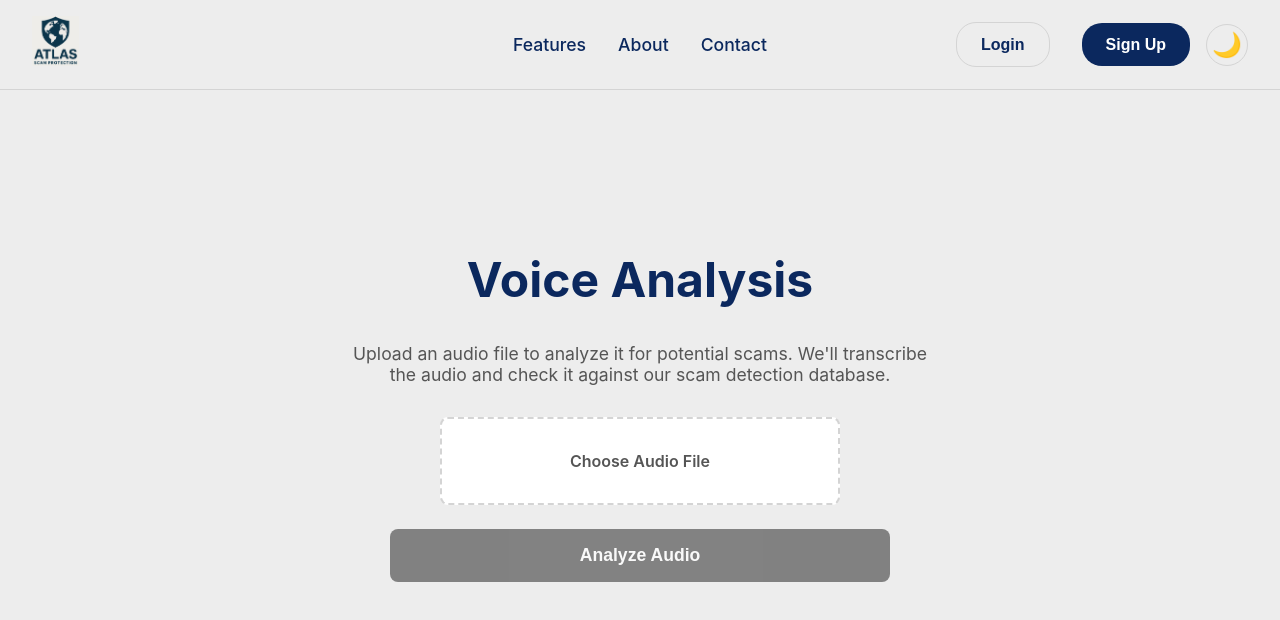
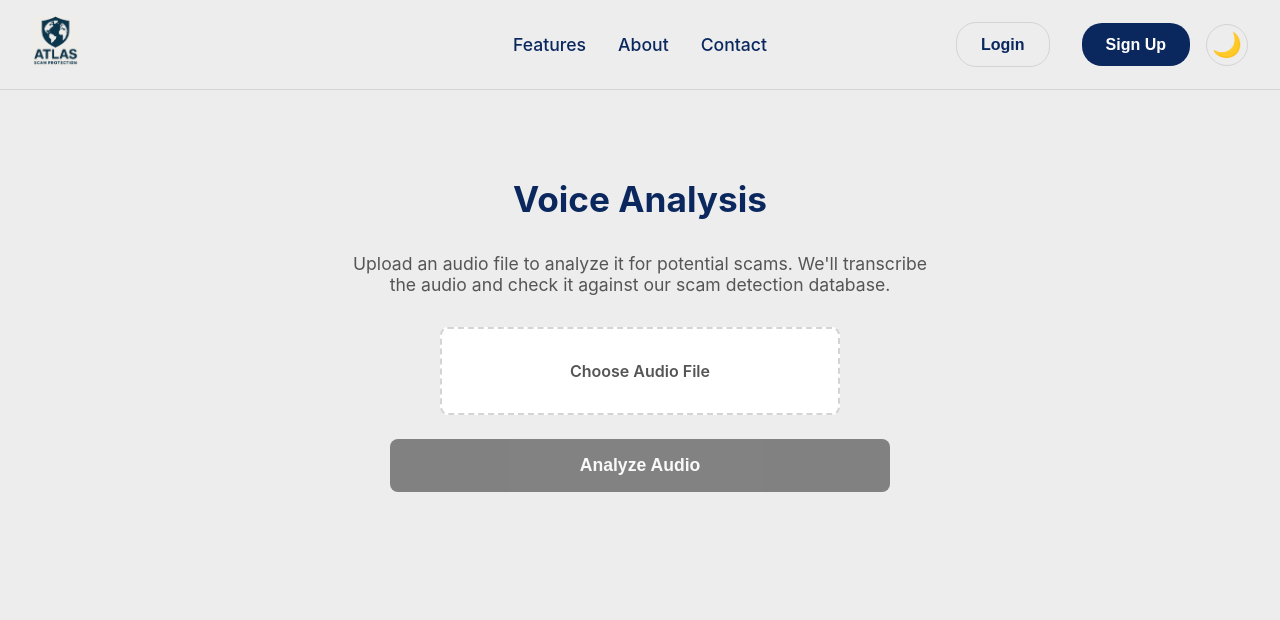
Before and after one commit to AidenBrown21/AtlasChrome, a React (Create React App) app in the folder frontend/: page /voice in a window 1280 px wide. Shown: the top 620 px of the page. Built offline with nearby package versions, Linux system fonts and the light colour scheme; no server answers.

Commit message:
Made desktop more consistent in analysis screens

```diff
--- a/frontend/src/pages/TextAnalysis.css
+++ b/frontend/src/pages/TextAnalysis.css
@@ -164,10 +164,6 @@ body {
 }
 
 @media (min-width: 768px) {
-  .text-analysis-container {
-    padding-top: 8rem;
-  }
-
   .info-section h2 {
     font-size: 2rem;
   }
--- a/frontend/src/pages/VoiceAnalysis.css
+++ b/frontend/src/pages/VoiceAnalysis.css
@@ -163,12 +163,3 @@
 .result-container p strong {
     color: var(--text-color);
 }
-
-@media (min-width: 768px) {
-  .voice-analysis-container {
-    padding-top: 8rem;
-  }
-  .voice-analysis-container h1 {
-    font-size: 3rem;
-  }
-}
```
